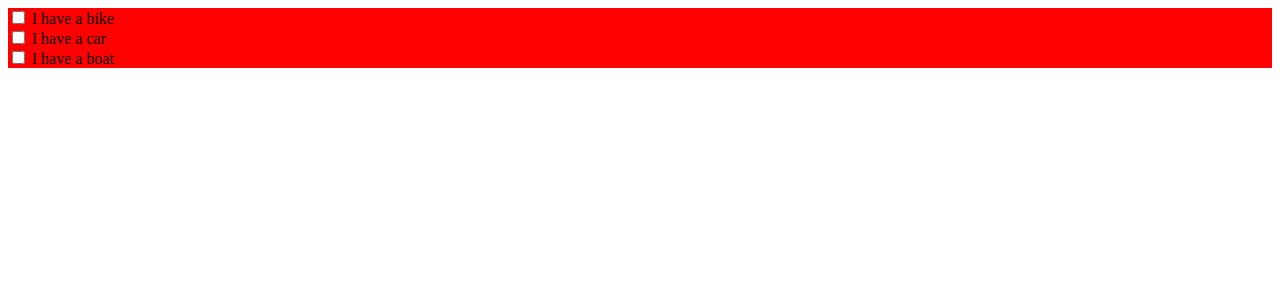
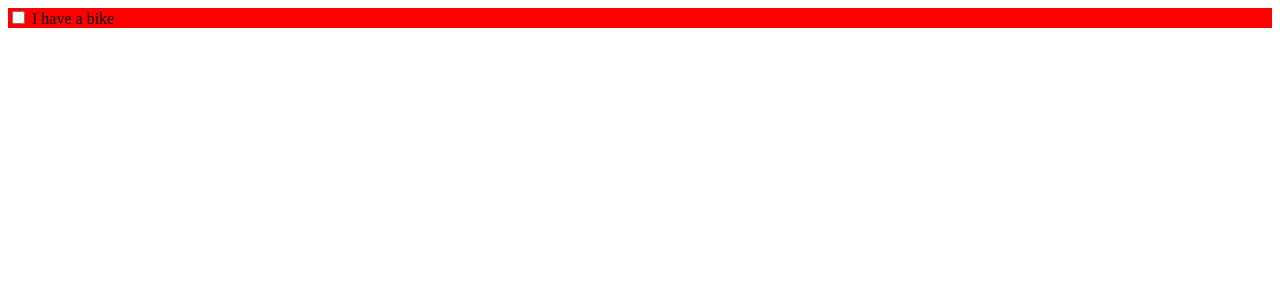
Before and after one commit to riddletom76/Learning, a React (Create React App) app in the folder React/hello-world/: page / in a window 1280 px wide. Shown: the top 300 px of the page. Built offline with nearby package versions, Linux system fonts and the light colour scheme.

Commit message:
todo phase 2 initial

```diff
--- a/React/hello-world/src/components/BasicTodo.js
+++ b/React/hello-world/src/components/BasicTodo.js
@@ -1,14 +1,10 @@
 import React from 'react';
 import './../App.css';
+import TodoItem from './TodoItem';
 function BasicTodo(){
     return(
         <div className="Checkbox">
-            <input type="checkbox" id="vehicle1" name="vehicle1" value="Bike" />
-            <label for="vehicle1"> I have a bike</label><br />
-            <input type="checkbox" id="vehicle2" name="vehicle2" value="Car" />
-            <label for="vehicle2"> I have a car</label><br />
-            <input type="checkbox" id="vehicle3" name="vehicle3" value="Boat" />
-            <label for="vehicle3"> I have a boat</label><br />
+            <TodoItem />
         </div>
     )
 }
--- /dev/null
+++ b/React/hello-world/src/components/TodoItem.js
@@ -0,0 +1,11 @@
+import React from 'react';
+
+function TodoItem(){
+    return(
+        <div>
+            <input type="checkbox" id="vehicle1" name="vehicle1" value="Bike" />
+            <label for="vehicle1"> I have a bike</label><br />
+        </div>
+    )
+}
+export default TodoItem
```
